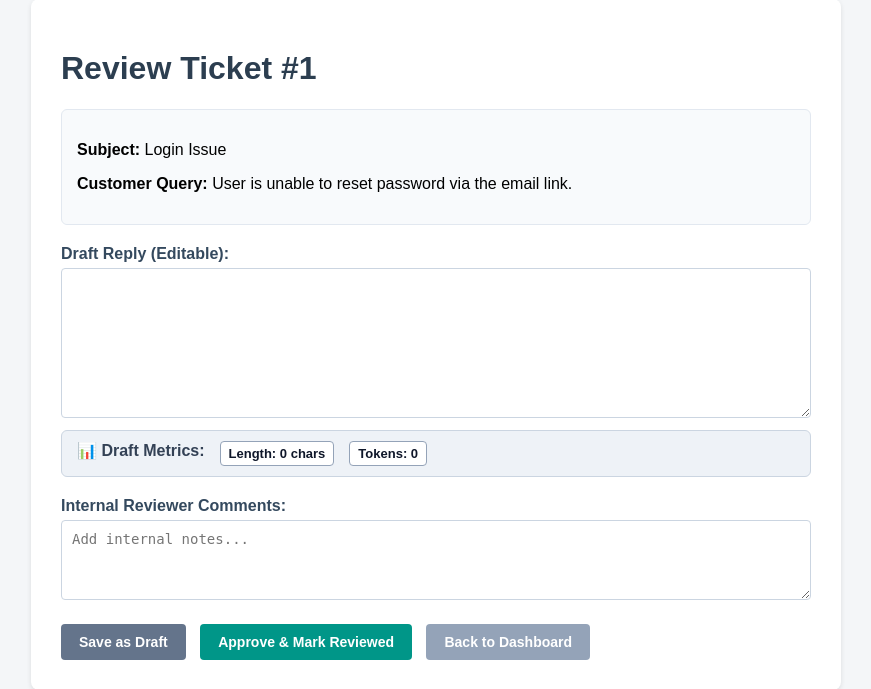
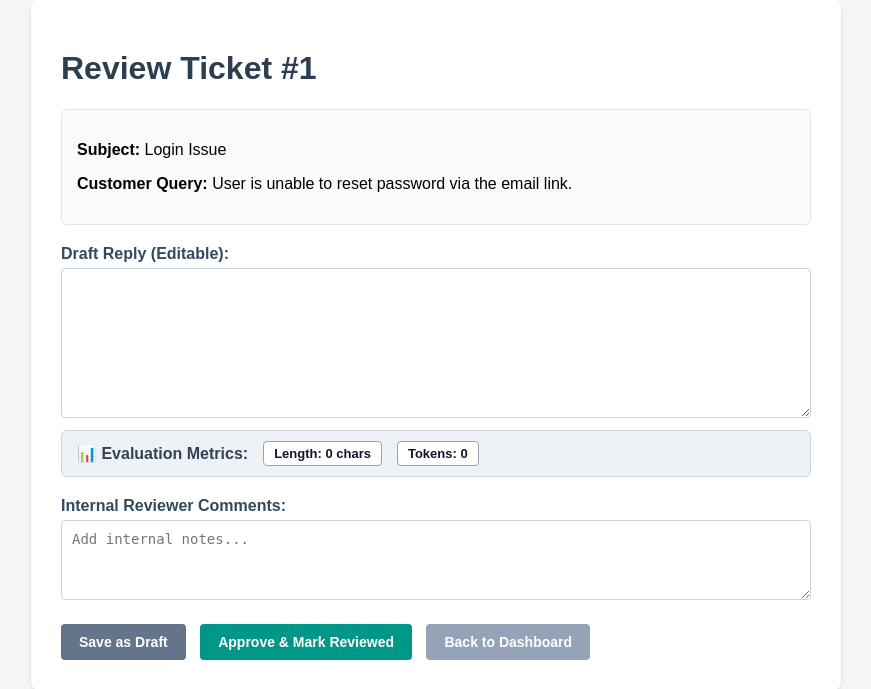
Before and after one commit to muhammadadeel-se/ticket-app, a Flask app: page /review/1 in a window 1280 px wide. Shown: the part 31-720 px from the top of the page, without its empty margins (204-1075 px from the left). Run offline with Flask 3, Linux system fonts and the light colour scheme; data comes from the database, SQL or seed files in the repository.

Commit message:
Fix: Add metrics to review page and finalize complete README handover notes

```diff
--- a/templates/review.html
+++ b/templates/review.html
@@ -9,10 +9,10 @@
         .container { background: white; padding: 30px; border-radius: 8px; box-shadow: 0 2px 5px rgba(0,0,0,0.1); max-width: 750px; margin: auto; }
         h1 { color: #2c3e50; }
         .ticket-info { background: #f8fafc; padding: 15px; border-radius: 6px; margin-bottom: 20px; border: 1px solid #e2e8f0; }
-        .metric-box { background: #eef2f7; padding: 10px 15px; border-radius: 6px; margin-top: 8px; margin-bottom: 20px; font-weight: bold; color: #334155; border: 1px solid #cbd5e1; display: flex; gap: 15px; }
-        .metric-pill { background: white; padding: 4px 8px; border-radius: 4px; border: 1px solid #94a3b8; font-size: 13px; color: #0f172a; }
+        .metric-box { background: #eef2f7; padding: 10px 15px; border-radius: 6px; margin-top: 8px; margin-bottom: 20px; font-weight: bold; color: #334155; border: 1px solid #cbd5e1; display: flex; gap: 15px; align-items: center; }
+        .metric-pill { background: white; padding: 4px 10px; border-radius: 4px; border: 1px solid #94a3b8; font-size: 13px; color: #0f172a; }
         textarea { width: 100%; height: 150px; padding: 10px; font-size: 14px; border-radius: 4px; border: 1px solid #cbd5e1; box-sizing: border-box; }
-        .btn { padding: 10px 18px; background-color: #009688; color: white; border: none; border-radius: 4px; cursor: pointer; font-size: 14px; font-weight: bold; text-decoration: none; margin-right: 10px; }
+        .btn { padding: 10px 18px; background-color: #009688; color: white; border: none; border-radius: 4px; cursor: pointer; font-size: 14px; font-weight: bold; text-decoration: none; margin-right: 10px; display: inline-block; }
         .btn-secondary { background-color: #64748b; }
         .form-group { margin-bottom: 20px; }
         label { display: block; font-weight: bold; margin-bottom: 5px; color: #34495e; }
@@ -32,9 +32,9 @@
                 <label for="draft_reply">Draft Reply (Editable):</label>
                 <textarea name="draft_reply" id="draft_reply" oninput="updateCharCount()">{{ ticket[3] or '' }}</textarea>
 
-                <!-- Evaluation Metrics Displayed After Textarea -->
+                <!-- Evaluation Metrics Displayed Directly Under Textarea -->
                 <div class="metric-box">
-                    <span>📊 Draft Metrics:</span>
+                    <span>📊 Evaluation Metrics:</span>
                     <span class="metric-pill" id="char-metric">Length: {{ ticket[6] or 0 }} chars</span>
                     <span class="metric-pill" id="tok-metric">Tokens: {{ ticket[7] or 0 }}</span>
                 </div>
```
Also changed, not shown: README.md.
